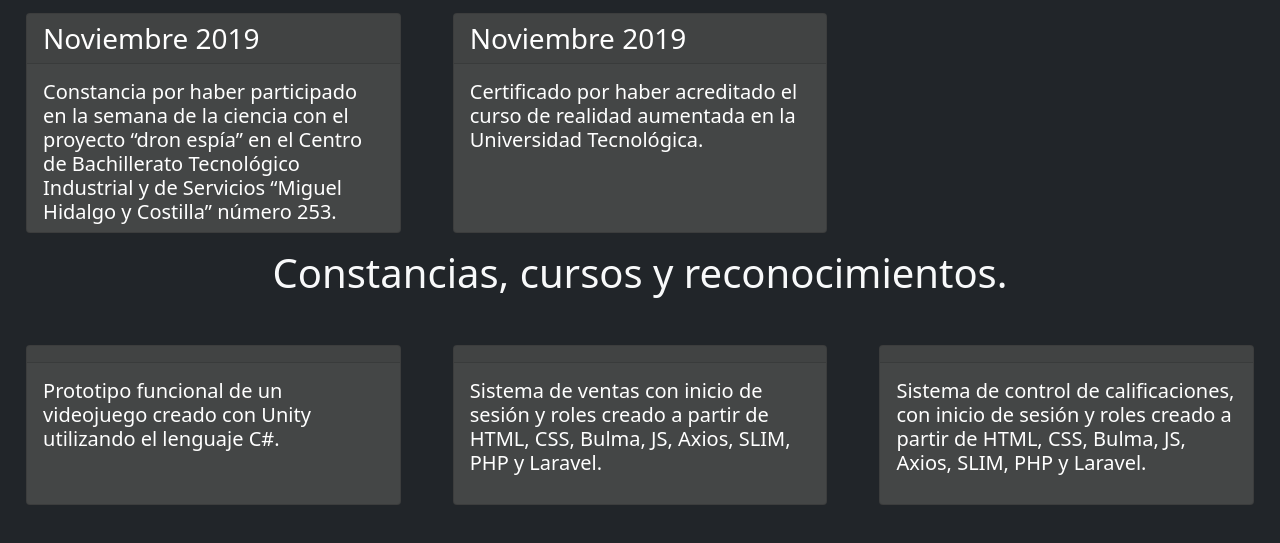
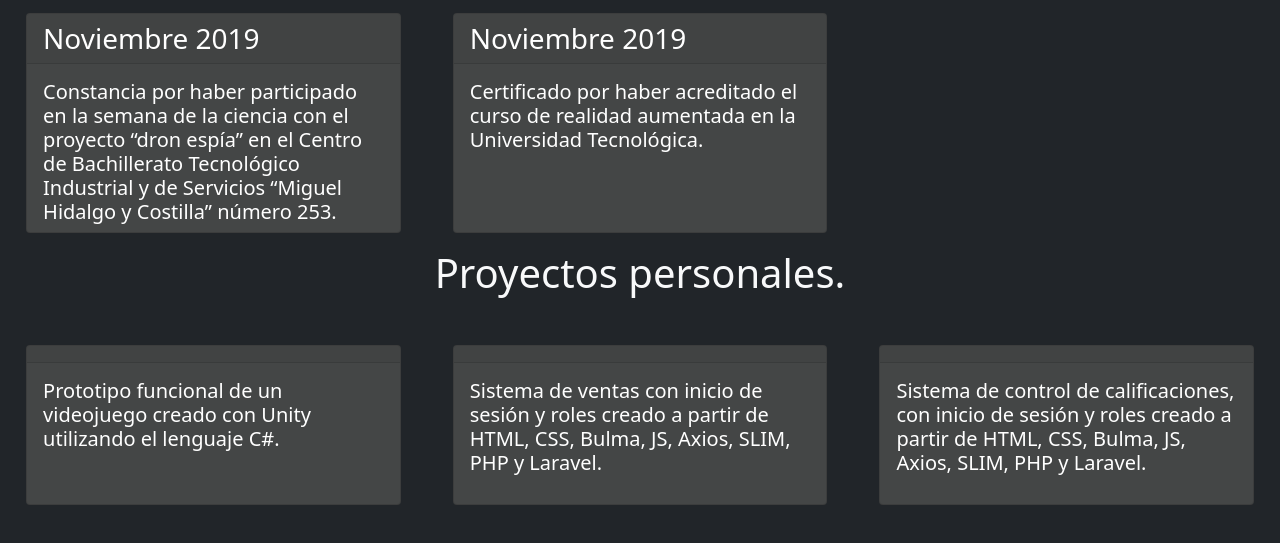
Before and after one commit to Petox03/Petox03.github.io, a website: page index.html in a window 1280 px wide. Shown: the part 3361-3904 px from the top of the page. Drawn offline with nearby package versions, Linux system fonts and the light colour scheme; a script that the page names is missing.

```diff
--- a/index.html
+++ b/index.html
@@ -384,7 +384,7 @@
 
         <section id="six" class="prueba">
 
-            <h1 class="text-center">Constancias, cursos y reconocimientos.</h1>
+            <h1 class="text-center">Proyectos personales.</h1>
 
             <div class="row mt-5">
                 <div class="col-12 col-md-4 d-flex align-items-center justify-content-center">
```
